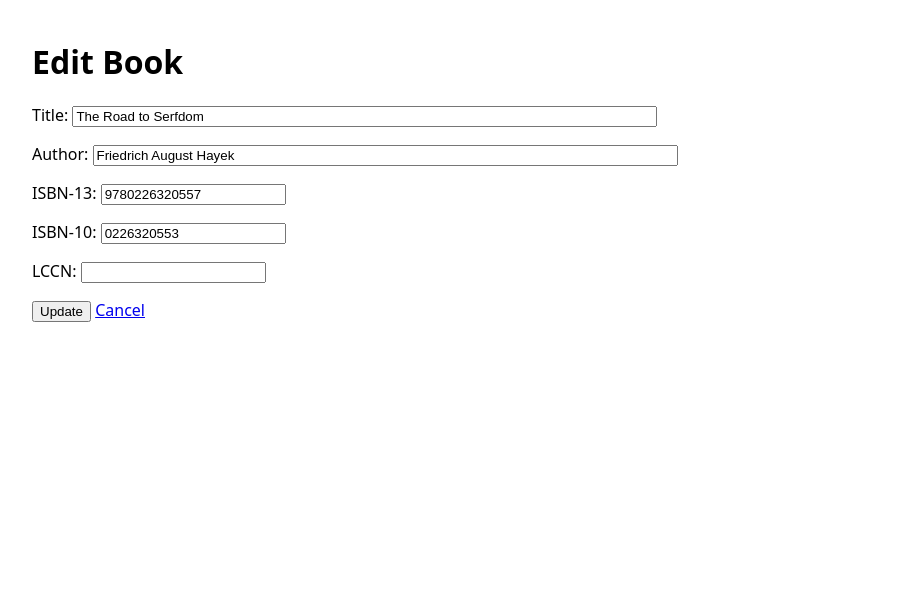
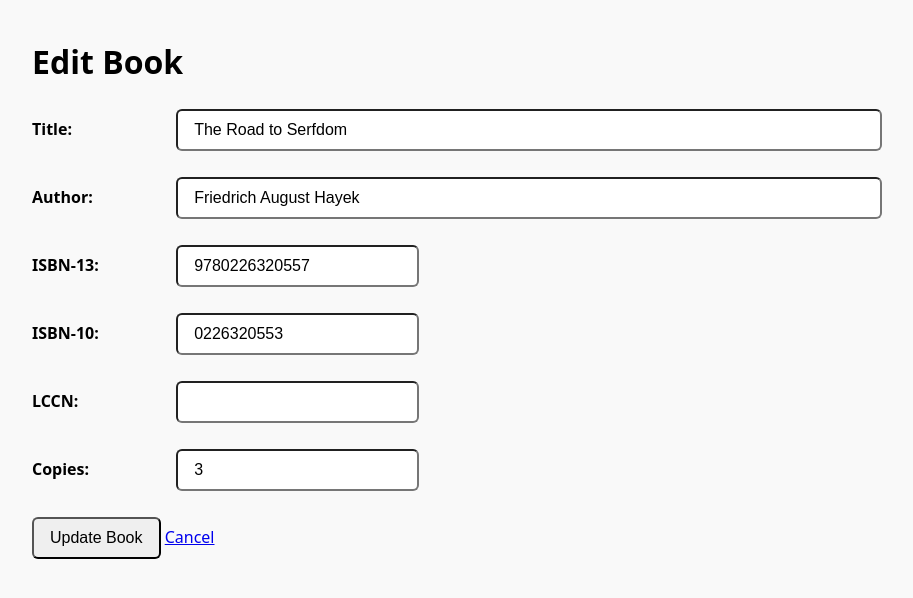
Before and after one commit to evohnave/BookTracker, a FastAPI app: page /edit/5 in a window 1280 px wide. Shown: the top 598 px of the page, without its empty margins (8-921 px from the left). Run offline with FastAPI, Linux system fonts and the light colour scheme; data comes from the database, SQL or seed files in the repository; both versions use the stored data as it was after the commit.

Commit message:
Fixed copies issues

```diff
--- a/main.py
+++ b/main.py
@@ -1,10 +1,13 @@
-# main.py — FINAL, WORKING with copy counting
+# main.py — FINAL, FULLY WORKING with editable copies + all imports fixed
 from fastapi import FastAPI, Form, Request, Depends, HTTPException
 from fastapi.responses import HTMLResponse, RedirectResponse
 from fastapi.templating import Jinja2Templates
 from sqlalchemy.ext.asyncio import AsyncSession
+from sqlalchemy import select, or_, update, delete, text
 
+# Absolute imports — no dots
 from database import init_db, get_db
+from models import Book                          # ← THIS WAS MISSING
 from crud.book import get_books, add_copy_or_create, get_book, update_book, delete_book
 from services.google_books import lookup, general_lookup
 from schemas import BookCreate
@@ -67,25 +70,43 @@ async def add_selected(
         <h2>Added Another Copy!</h2>
         <p>You now have <strong>{result_book.copies} copies</strong> of:</p>
         <p><em>{title}</em> by {author}</p>
-        <a href="/">← Back to Library</a>
+        <a href="/">Back to Library</a>
         """)
 
     return RedirectResponse("/", status_code=303)
 
-# edit, delete routes unchanged...
 @app.get("/edit/{book_id}", response_class=HTMLResponse)
 async def edit_form(book_id: int, request: Request, db: AsyncSession = Depends(get_db)):
     book = await get_book(db, book_id)
     if not book:
-        raise HTTPException(404)
+        raise HTTPException(404, "Book not found")
     return templates.TemplateResponse("edit.html", {"request": request, "book": book})
 
 @app.post("/edit/{book_id}")
-async def update_book_route(book_id: int, title: str = Form(...), author: str = Form(...),
-                            isbn13: str = Form(""), isbn10: str = Form(""), lccn: str = Form(""),
-                            db: AsyncSession = Depends(get_db)):
-    book_data = BookCreate(title=title, author=author, isbn13=isbn13 or None, isbn10=isbn10 or None, lccn=lccn or None)
-    await update_book(db, book_id, book_data)
+async def update_book_route(
+    book_id: int,
+    title: str = Form(...),
+    author: str = Form(...),
+    isbn13: str = Form(""),
+    isbn10: str = Form(""),
+    lccn: str = Form(""),
+    copies: int = Form(1),
+    db: AsyncSession = Depends(get_db)
+):
+    book_data = {
+        "title": title,
+        "author": author,
+        "isbn13": isbn13 or None,
+        "isbn10": isbn10 or None,
+        "lccn": lccn or None,
+        "copies": max(1, copies)
+    }
+    await db.execute(
+        update(Book)
+        .where(Book.id == book_id)
+        .values(**book_data)
+    )
+    await db.commit()
     return RedirectResponse("/", status_code=303)
 
 @app.get("/delete/{book_id}")
--- a/templates/edit.html
+++ b/templates/edit.html
@@ -1,11 +1,26 @@
 <!DOCTYPE html>
-<html><head><title>Edit Book</title><style>body{font-family:system-ui;margin:40px}</style></head><body>
+<html>
+<head>
+    <title>Edit Book - BookTracker</title>
+    <style>
+        body {font-family:system-ui;margin:40px;background:#f9f9f9;}
+        input, button {padding:10px 16px;font-size:16px;border-radius:6px;margin:5px 0;}
+        label {display:inline-block;width:140px;font-weight:bold;}
+    </style>
+</head>
+<body>
 <h1>Edit Book</h1>
+
 <form method="post">
-<p>Title: <input name="title" value="{{ book.title }}" size="70" required></p>
-<p>Author: <input name="author" value="{{ book.author }}" size="70" required></p>
-<p>ISBN-13: <input name="isbn13" value="{{ book.isbn13 or '' }}" size="20"></p>
-<p>ISBN-10: <input name="isbn10" value="{{ book.isbn10 or '' }}" size="20"></p>
-<p>LCCN: <input name="lccn" value="{{ book.lccn or '' }}" size="20"></p>
-<button type="submit">Update</button> <a href="/">Cancel</a>
-</form></body></html>
+    <p><label>Title:</label>     <input name="title" value="{{ book.title }}" size="70" required></p>
+    <p><label>Author:</label>    <input name="author" value="{{ book.author }}" size="70" required></p>
+    <p><label>ISBN-13:</label>   <input name="isbn13" value="{{ book.isbn13 or '' }}" size="20"></p>
+    <p><label>ISBN-10:</label>   <input name="isbn10" value="{{ book.isbn10 or '' }}" size="20"></p>
+    <p><label>LCCN:</label>      <input name="lccn" value="{{ book.lccn or '' }}" size="20"></p>
+    <p><label>Copies:</label>    <input name="copies" type="number" min="1" value="{{ book.copies }}" required></p>
+
+    <button type="submit">Update Book</button>
+    <a href="/">Cancel</a>
+</form>
+</body>
+</html>
```
Also changed, not shown: books.db.
